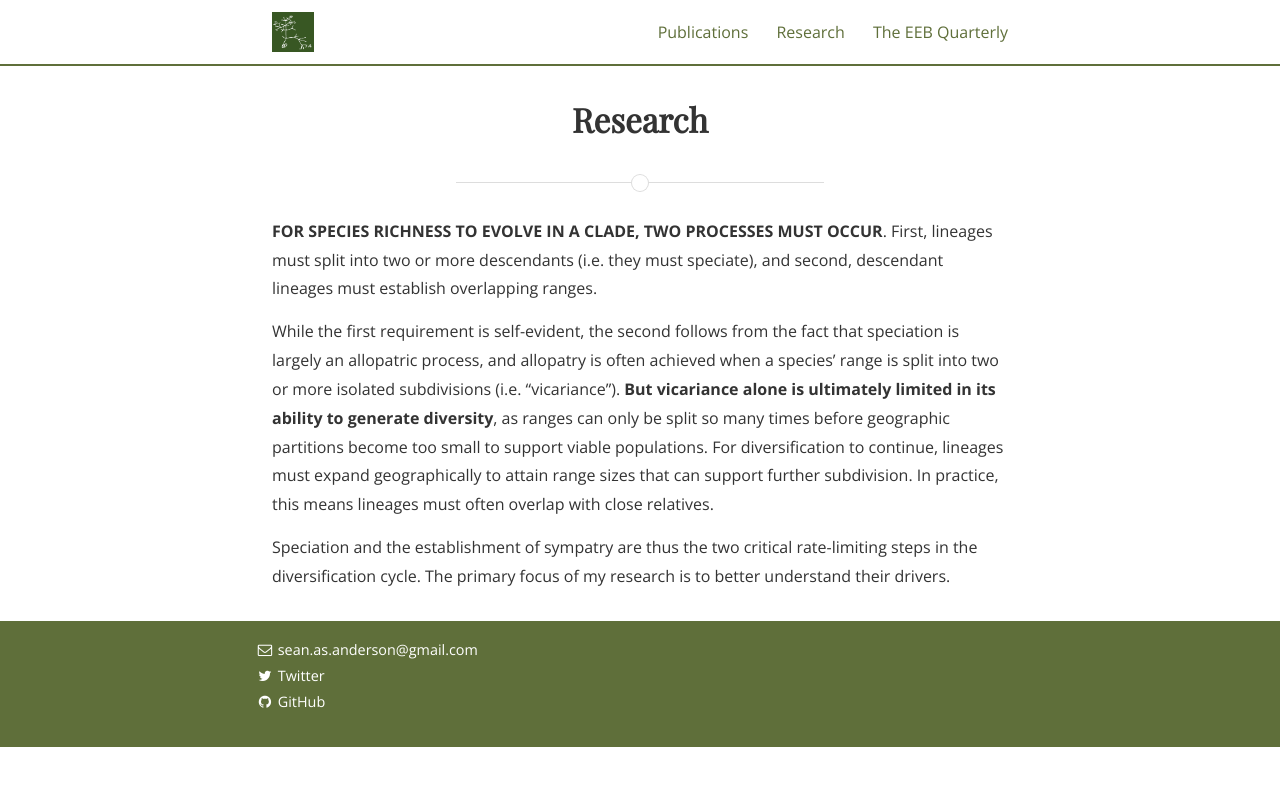
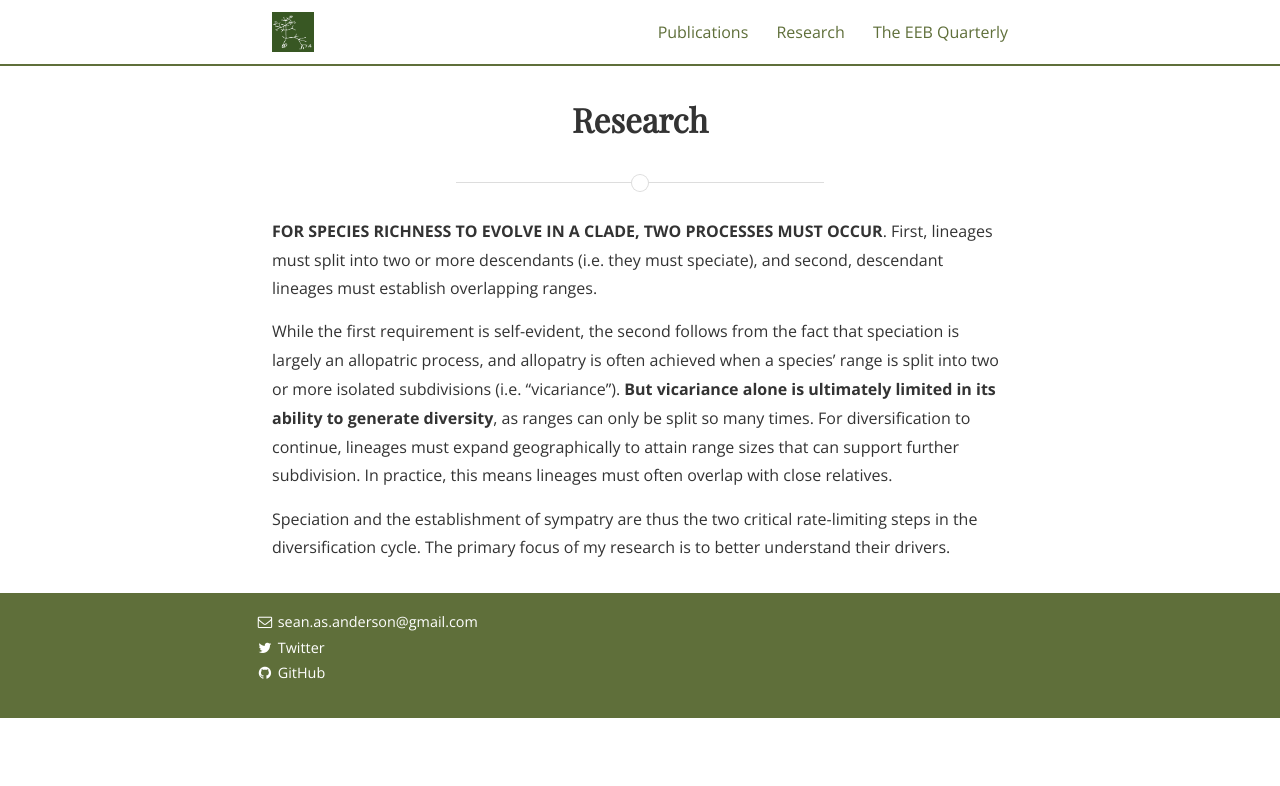
Before and after one commit to SeanASAnderson/SeanASAnderson.github.io, a Jekyll site: the page built from research.md, in a window 1280 px wide. Shown: the top 786 px of the page. Built offline with Jekyll 4.4.1, drawn with Linux system fonts in a browser that asks for light colours; nearby versions of some CDN libraries; some web fonts are replaced.

Commit message:
shortened research intro

```diff
--- a/research.md
+++ b/research.md
@@ -7,6 +7,6 @@ main_nav: true
 
 **FOR SPECIES RICHNESS TO EVOLVE IN A CLADE, TWO PROCESSES MUST OCCUR**. First, lineages must split into two or more descendants (i.e. they must speciate), and second, descendant lineages must establish overlapping ranges.
 
-While the first requirement is self-evident, the second follows from the fact that speciation is largely an allopatric process, and allopatry is often achieved when a species’ range is split into two or more isolated subdivisions (i.e. “vicariance”). **But vicariance alone is ultimately limited in its ability to generate diversity**, as ranges can only be split so many times before geographic partitions become too small to support viable populations. For diversification to continue, lineages must expand geographically to attain range sizes that can support further subdivision. In practice, this means lineages must often overlap with close relatives.
+While the first requirement is self-evident, the second follows from the fact that speciation is largely an allopatric process, and allopatry is often achieved when a species’ range is split into two or more isolated subdivisions (i.e. “vicariance”). **But vicariance alone is ultimately limited in its ability to generate diversity**, as ranges can only be split so many times. For diversification to continue, lineages must expand geographically to attain range sizes that can support further subdivision. In practice, this means lineages must often overlap with close relatives.
 
 Speciation and the establishment of sympatry are thus the two critical rate-limiting steps in the diversification cycle. The primary focus of my research is to better understand their drivers.
```
